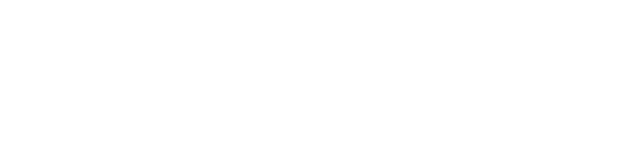
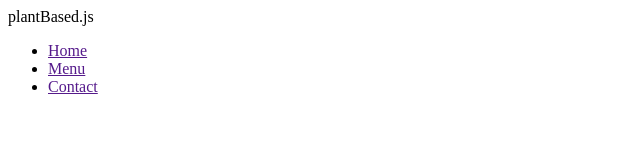
Before and after one commit to menulln/odin-restaurant-page, a website built with webpack: page dist/index.html in a window 1280 px wide. Shown: the whole page, without its empty margins (0-640 px from the left). Built offline with nearby package versions, Linux system fonts and the light colour scheme.

Commit message:
Add header elements

```diff
--- a/dist/index.html
+++ b/dist/index.html
@@ -8,6 +8,15 @@
     <script src="./main.js"></script>
 </head>
 <body>
-    <div class="content"></div>
+    <header>
+        <nav>
+            <a class="logo">plantBased.js</a>
+            <ul>
+                <li><a href="">Home</a></li>
+                <li><a href="">Menu</a></li>
+                <li><a href="">Contact</a></li>
+            </ul>
+        </nav>
+    </header>
 </body>
 </html>
```
